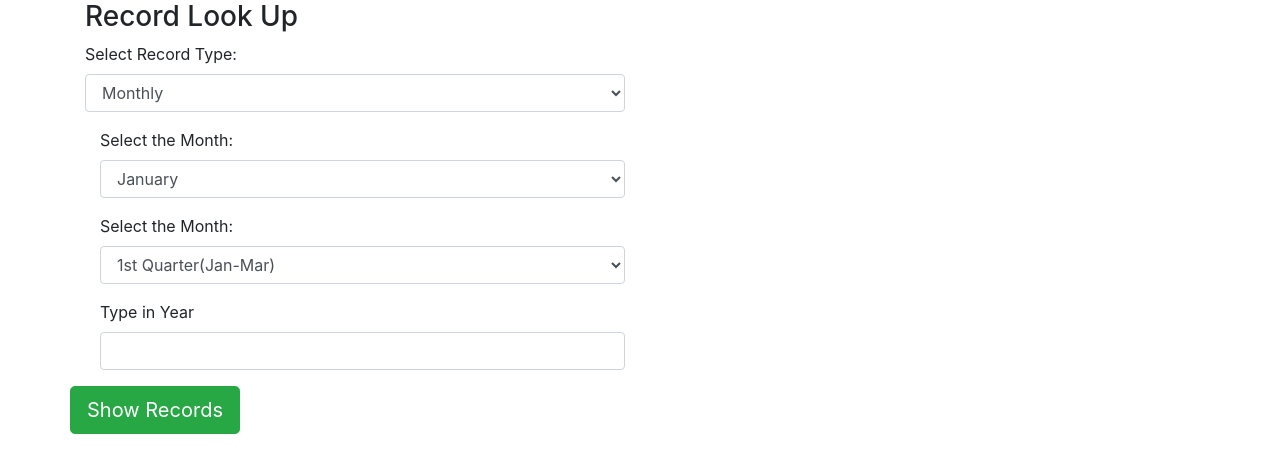
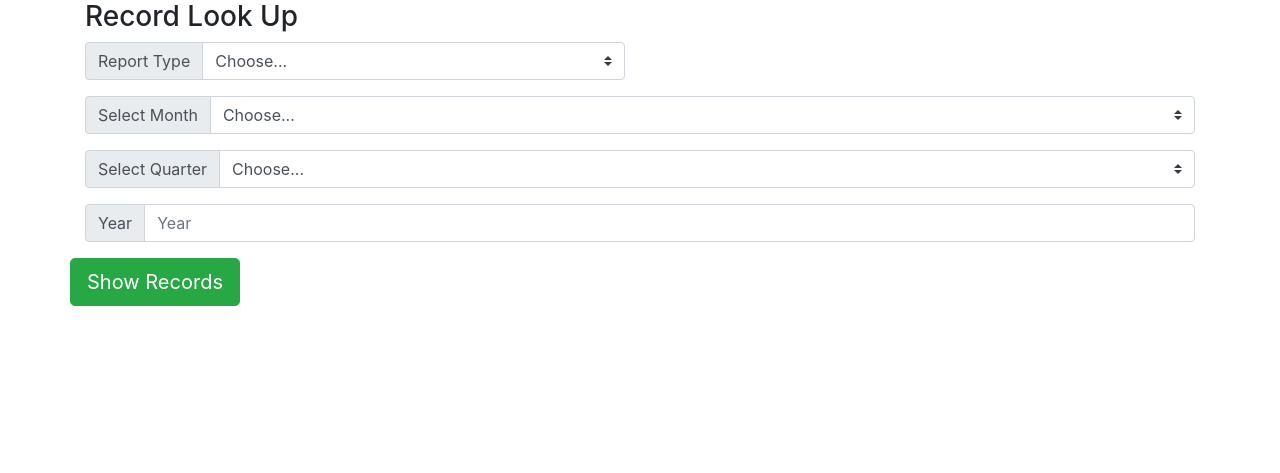
Before and after one commit to hamoody-omar/fundraising-app, a Django app: page /queries/ in a window 1280 px wide. Shown: the part 56-529 px from the top of the page. Run offline with Django 3.2, Linux system fonts and the light colour scheme; some libraries are stand-ins or nearby versions.

Commit message:
Upated Query form

```diff
--- a/app/funder_views/queries.py
+++ b/app/funder_views/queries.py
@@ -6,16 +6,16 @@ def queries(request):
     context_dict = {}
     if request.POST:
         try:
-            sponsors = Sponsor.objects.all()
+            sponsors = Sponsor.object.all()
+
+            reptype= request.POST['reptype']
             sel_month= request.POST['month']
             sel_quarter= request.POST['quart']
-            sel_year= request.POST['Year']
+            sel_year= request.POST['year']
 
-            sponsors.filter(created_at__year=sel_year).aggregate(Yearly=Sum('offer'))
-            sponsors.filter(created_at__month=sel_month).aggregate(Monthly=Sum('offer'))
-            sponsors.filter(created_at__quarter=sel_quarter).aggregate(Quarterly=Sum('offer'))
+            print(sponsors.filter(created_at__year=sel_year).aggregate(Yearly=Sum('offer')))
 
-            redirect('/')
+            return redirect('/')
         except:
             return render(request, 'app/queries.html', context_dict)
     else:
--- a/app/templates/app/queries.html
+++ b/app/templates/app/queries.html
@@ -55,22 +55,26 @@
                     <div class="col-sm-6">
 
                       <!-- Record Type-->
-                      <div class="form-group">
-                        <label for="Frequency">Select Record Type:</label>
-                        <select class="form-control" id="freq">
-                            <option>Monthly</option>
-                            <option>Quarterly</option>
-                            <option>Yearly</option>
+                      <div class="input-group mb-3">
+                          <div class="input-group-prepend">
+                            <label class="input-group-text" for="type">Report Type</label>
+                          </div>
+                          <select class="custom-select" id="reptype">
+                            <option selected>Choose...</option>
+                            <option value="1">Monthly</option>
+                            <option value="2">Quarterly</option>
+                            <option value="3">Yearly</option>
                           </select>
-                          <p class="help-block"></p>
                         </div>
                       </div>
                     </div>
                     <!--if monthly select month-->
-                    <div class="col-sm-6">
-                      <div class="form-group">
-                          <label for="Month">Select the Month:</label>
-                          <select class="form-control" id="month">
+                    <div class="input-group mb-3">
+                        <div class="input-group-prepend">
+                          <label class="input-group-text" for="Month">Select Month</label>
+                        </div>
+                         <select class="custom-select" id="month">
+                             <option selected>Choose...</option>
                              <option>January</option>
                              <option>February</option>
                              <option>March</option>
@@ -84,30 +88,26 @@
                              <option>November</option>
                              <option>December</option>
                             </select>
-                          <p class="help-block"></p>
-                        </div>
                         </div>
                       <!--if Quarterly select Quarter-->
-                      <div class="col-sm-6">
-                        <div class="form-group">
-                            <label for="Quart">Select the Month:</label>
-                            <select class="form-control" id="quart">
+                      <div class="input-group mb-3">
+                          <div class="input-group-prepend">
+                            <label class="input-group-text" for="Quart">Select Quarter</label>
+                          </div>
+                           <select class="custom-select" id="quart">
+                               <option selected>Choose...</option>
                                <option>1st Quarter(Jan-Mar)</option>
                                <option>2nd Quarter(Apr-Jun)</option>
                                <option>3rd Quarter(Jul-Sep)</option>
                                <option>4th Quarter(Oct-Dec)</option>
                            </select>
-                            <p class="help-block"></p>
                           </div>
+                          <!--if Year type year-->
+                          <div class="input-group mb-3">
+                            <div class="input-group-prepend">
+                              <span class="input-group-text" id="basic-addon1">Year</span>
                             </div>
-                        <div class="col-sm-6">
-                          <div class="form-group">
-                            <label for="Year" class="control-label">Type in Year</label>
-                            <div class="">
-                              <input id="Year" name="year" type="text" class="form-control">
-                              <p class="help-block"></p>
-                            </div>
-                          </div>
+                            <input type="text" class="form-control" placeholder="Year" aria-label="year" aria-describedby="basic-addon1">
                           </div>
                   </div>
                 </div>
```
Lines whose indentation alone changed are shown as unchanged.
